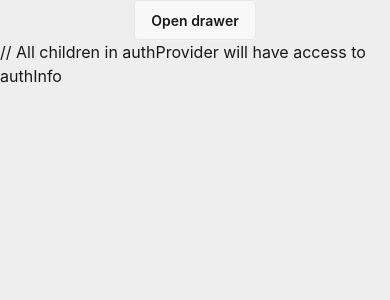
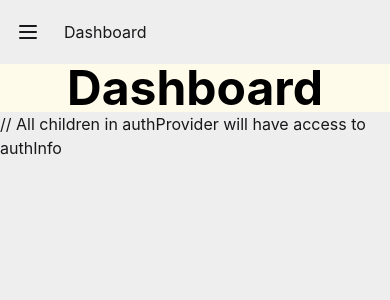
Before and after one commit to EmonMridha/Parcel-Appp, a React (Vite) app: page /dashboard in a window 390 px wide. Shown: the top 300 px of the page. Built offline with nearby package versions, Linux system fonts and the light colour scheme; no server answers.

Commit message:
added delete button and dashboard

```diff
--- a/src/layouts/DashboardLayout.jsx
+++ b/src/layouts/DashboardLayout.jsx
@@ -1,21 +1,48 @@
 import React from 'react';
+import { Link, Outlet } from 'react-router';
+import useAuth from '../Hooks/useAuth';
 
 const DashboardLayout = () => {
+
+    const {user} = useAuth();
+
     return (
-        <div className="drawer lg:drawer-open">
-            <input id="my-drawer-3" type="checkbox" className="drawer-toggle" />
-            <div className="drawer-content flex flex-col items-center justify-center">
+        <div className="drawer bg-amber-50 lg:drawer-open">
+            <input id="my-drawer-2" type="checkbox" className="drawer-toggle" />
+            <div className="drawer-content flex flex-col">
+
+                {/* Navbar */}
+                <div className="navbar bg-base-300 lg:hidden w-full">
+                    <div className="flex-none ">
+                        <label htmlFor="my-drawer-2" aria-label="open sidebar" className="btn btn-square btn-ghost">
+                            <svg
+                                xmlns="http://www.w3.org/2000/svg"
+                                fill="none"
+                                viewBox="0 0 24 24"
+                                className="inline-block h-6 w-6 stroke-current"
+                            >
+                                <path
+                                    strokeLinecap="round"
+                                    strokeLinejoin="round"
+                                    strokeWidth="2"
+                                    d="M4 6h16M4 12h16M4 18h16"
+                                ></path>
+                            </svg>
+                        </label>
+                    </div>
+                    <div className="mx-2 flex-1 px-2 lg:hidden">Dashboard</div>
+                </div>
                 {/* Page content here */}
-                <label htmlFor="my-drawer-3" className="btn drawer-button lg:hidden">
-                    Open drawer
-                </label>
+                <Outlet />
+                {/* Page content here */}
             </div>
+
             <div className="drawer-side">
-                <label htmlFor="my-drawer-3" aria-label="close sidebar" className="drawer-overlay"></label>
+                <label htmlFor="my-drawer-2" aria-label="close sidebar" className="drawer-overlay"></label>
                 <ul className="menu bg-base-200 min-h-full w-80 p-4">
                     {/* Sidebar content here */}
-                    <li><a>Sidebar Item 1</a></li>
-                    <li><a>Sidebar Item 2</a></li>
+                    <li><Link to='/'>Home</Link></li>
+                    <li><Link to={`/dashboard/myParcels/${user?.email}`}>My Parcels</Link></li>
                 </ul>
             </div>
         </div>
--- /dev/null
+++ b/src/pages/Dashboard/DashboardHome.jsx
@@ -0,0 +1,11 @@
+import React from 'react';
+
+const DashboardHome = () => {
+    return (
+        <div>
+            <h1 className='text-5xl text-black font-bold my-auto text-center'>Dashboard</h1>
+        </div>
+    );
+};
+
+export default DashboardHome;
--- /dev/null
+++ b/src/pages/Dashboard/MyParcels/MyParcels.jsx
@@ -0,0 +1,67 @@
+import React from 'react';
+import { Link, useLoaderData } from 'react-router';
+import useAxiosSecure from '../../../Hooks/useAxiosSecure';
+import Swal from 'sweetalert2';
+
+const MyParcels = () => {
+    const myParcels = useLoaderData();
+    const axios = useAxiosSecure();
+
+    const handleDelete = (id) => {
+        axios.delete(`/delete/${id}`)
+            .then(res => {
+                if (res.data.deletedCount > 0) {
+                    Swal.fire('Deleted Successfully')
+                }
+                else {
+                    Swal.fire('Could not delete')
+                }
+            })
+    }
+
+    return (
+        <div >
+            <div className='text-black p-5 md:p-20'>
+                <h2 className='text-4xl text-center font-bold my-5'>My Parcels</h2>
+                <div class="overflow-x-auto">
+
+                    <table class="min-w-full bg-white border border-gray-200 rounded-lg">
+                        <thead class="bg-gray-100">
+                            <tr>
+                                <th class="py-3 px-6 text-left text-gray-700 font-semibold border-b">Name</th>
+                                <th class="py-3 px-6 text-left text-gray-700 font-semibold border-b">Weight (kg)</th>
+                                <th class="py-3 px-6 text-left text-gray-700 font-semibold border-b">CreatedAt</th>
+                                <th class="py-3 px-6 text-left text-gray-700 font-semibold border-b">Destination</th>
+                                <th class="py-3 px-6 text-left text-gray-700 font-semibold border-b">Actions</th>
+                            </tr>
+                        </thead>
+                        {
+                            myParcels.map((parcel, index) => (
+                                <tbody key={index} class="text-gray-600">
+                                    <tr class="border-b hover:bg-gray-50">
+                                        <td class="py-3 px-6">{parcel.parcelName}</td>
+                                        <td class="py-3 px-6">{parcel.weight}</td>
+                                        <td class="py-3 px-6">{parcel.createdAt}</td>
+                                        <td class="py-3 px-6">{parcel.destinationWarehouse}</td>
+                                        <td class="py-3 px-6">
+                                            <div className='flex gap-2'>
+                                                <Link to={`/dashboard/parcelDetails/${parcel._id}`}><button className="btn btn-neutral">View</button></Link>
+                                                <button className="btn btn-success">Pay</button>
+                                                <button onClick={() => handleDelete(parcel._id)} className="btn btn-warning">Delete</button>
+                                            </div>
+                                        </td>
+
+                                    </tr>
+
+                                </tbody>
+                            ))
+                        }
+                    </table>
+                </div>
+
+            </div>
+        </div>
+    );
+};
+
+export default MyParcels;
--- /dev/null
+++ b/src/pages/ParcelDetails/ParcelDetails.jsx
@@ -0,0 +1,54 @@
+import React from 'react';
+import { useLoaderData } from 'react-router';
+
+const ParcelDetails = () => {
+
+    const parcel = useLoaderData()
+
+    return (
+        <div>
+            <div className="max-w-4xl mx-auto bg-white shadow-lg rounded-2xl p-6 border border-gray-200">
+                <h2 className="text-2xl font-bold text-gray-800 mb-6 border-b pb-3">
+                    📦 Parcel Details
+                </h2>
+
+                <div className="grid grid-cols-1 md:grid-cols-2 gap-6">
+
+                    {/* Parcel Info */}
+                    <div className="bg-gray-700 p-4 rounded-xl">
+                        <h3 className="text-lg font-semibold text-gray-300 mb-3">Parcel Info</h3>
+                        <p><span className="font-medium">Parcel Name:</span> {parcel.parcelName}</p>
+                        <p><span className="font-medium">Weight:</span> {parcel.weight} kg</p>
+                        <p><span className="font-medium">Created At:</span> {parcel.createdAt}</p>
+                    </div>
+
+                    {/* Sender Info */}
+                    <div className="bg-gray-700 p-4 rounded-xl">
+                        <h3 className="text-lg font-semibold text-gray-300 mb-3">Sender Info</h3>
+                        <p><span className="font-medium">Name:</span> {parcel.senderName}</p>
+                        <p><span className="font-medium">Pickup Warehouse:</span> {parcel.pickupWarehouse}</p>
+                        <p><span className="font-medium">Address:</span> {parcel.senderAddress}</p>
+                        <p><span className="font-medium">Phone:</span> {parcel.senderNumber}</p>
+                        <p><span className="font-medium">Region:</span> {parcel.senderRegion}</p>
+                    </div>
+
+                    {/* Receiver Info */}
+                    <div className="bg-gray-700 p-4 rounded-xl md:col-span-2">
+                        <h3 className="text-lg font-semibold text-gray-300 mb-3">Receiver Info</h3>
+                        <div className="grid grid-cols-1 md:grid-cols-2 gap-4">
+                            <p><span className="font-medium">Name:</span> {parcel.receiverName}</p>
+                            <p><span className="font-medium">Destination Warehouse:</span> {parcel.destinationWarehouse}</p>
+                            <p><span className="font-medium">Address:</span> {parcel.receiverAddress}</p>
+                            <p><span className="font-medium">Phone:</span> {parcel.receiverNumber}</p>
+                            <p><span className="font-medium">Region:</span> {parcel.receiverRegion}</p>
+                        </div>
+                    </div>
+
+                </div>
+            </div>
+        </div>
+
+    );
+};
+
+export default ParcelDetails;
--- a/src/pages/shared/navbar/Navbar.jsx
+++ b/src/pages/shared/navbar/Navbar.jsx
@@ -40,10 +40,10 @@ const Navbar = () => {
           <Link to="/coverage">Coverage</Link>
 
           {
-            user && <Link to='/dashboard' >Dashboard</Link>
+            user && <Link to={`/dashboard`} >Dashboard</Link>
           }
 
-          <Link to="/track">Track Order</Link>
+
           <Link to="/pricing">Pricing</Link>
           <Link to="/rider">Be a Rider</Link>
         </ul>
--- a/src/router/router.jsx
+++ b/src/router/router.jsx
@@ -1,6 +1,5 @@
 import { createBrowserRouter } from "react-router";
 import RootLayuot from "../layouts/RootLayuot";
-import { Component } from "react";
 import Home from "../pages/Home/Home/Home";
 import AuthLayout from "../layouts/AuthLayout/AuthLayout";
 import Login from "../pages/Authentication/Login/Login";
@@ -8,6 +7,9 @@ import Register from "../pages/Authentication/Register/Register";
 import Coverage from "../pages/coverage/Coverage";
 import AddParcel from "../pages/AppParcel/AddParcel";
 import DashboardLayout from "../layouts/DashboardLayout";
+import MyParcels from "../pages/Dashboard/MyParcels/MyParcels";
+import DashboardHome from "../pages/Dashboard/DashboardHome";
+import ParcelDetails from "../pages/ParcelDetails/ParcelDetails";
 
 export const router = createBrowserRouter([
     {
@@ -16,7 +18,7 @@ export const router = createBrowserRouter([
         children: [
             {
                 index: true,
-                Component: Home
+                Component: Home // This is the default child route for RootLayout
             },
             {
                 path: 'coverage',
@@ -43,10 +45,23 @@ export const router = createBrowserRouter([
         ]
     },
     {
-        path: '/dashboard',
-        element: <DashboardLayout></DashboardLayout>,
-        children:[
-
+        path: 'dashboard',
+        Component: DashboardLayout,
+        children: [
+            {
+                index:true,
+                Component:DashboardHome
+            },
+            {
+                path: `myParcels/:email`,
+                loader: ({ params }) => fetch(`http://localhost:5000/parcels/${params.email}`),
+                Component: MyParcels
+            },
+            {
+                path:'parcelDetails/:id',
+                loader:({params})=> fetch(`http://localhost:5000/parcel/${params.id}`),
+                Component:ParcelDetails
+            }
         ]
 
     }
```
Also changed, not shown: src/pages/AppParcel/AddParcel.jsx (+15 -5 lines), public/assets/banner/pexels-ekaterinabelinskaya-4744747.jpg (added).
